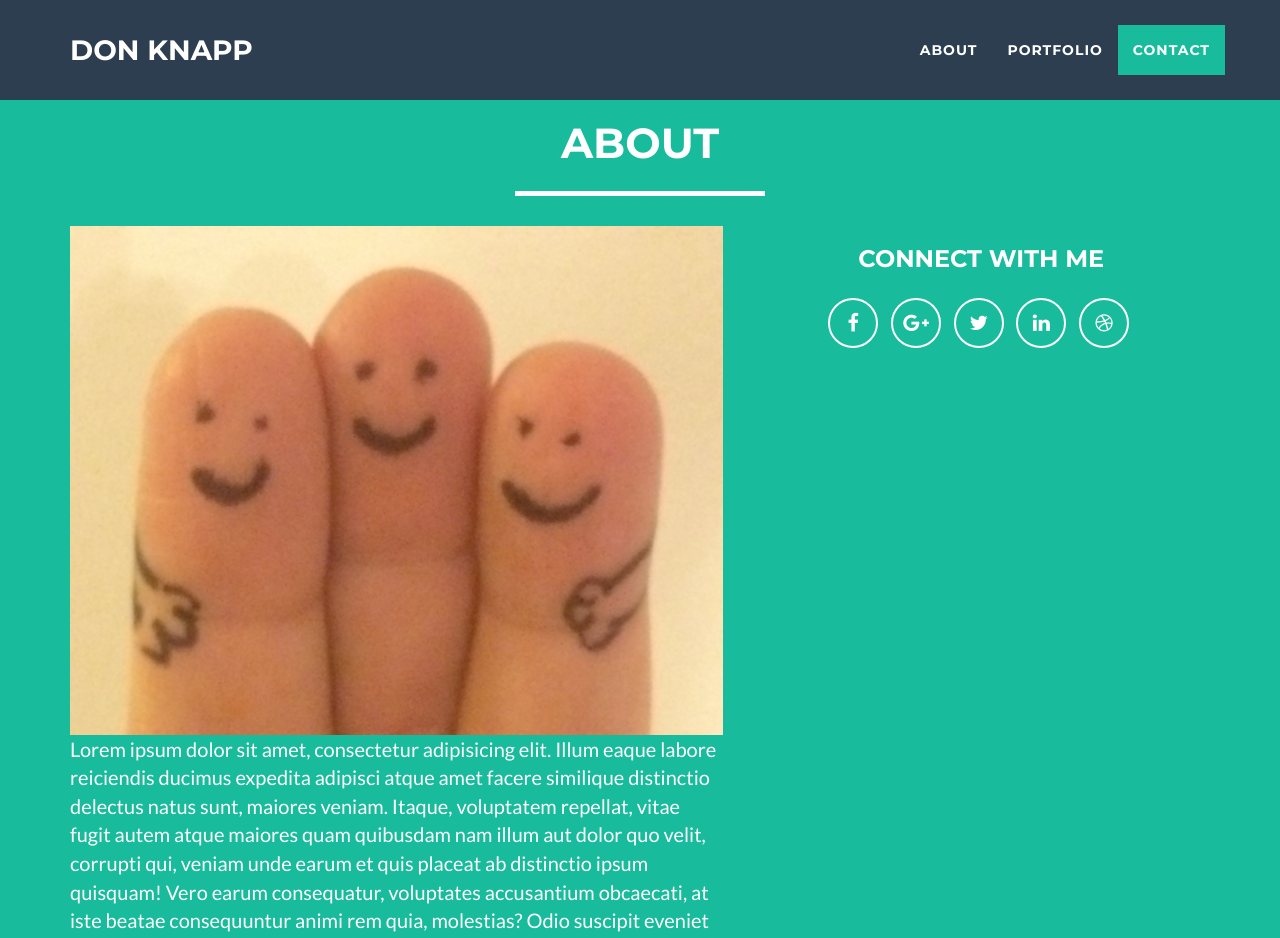
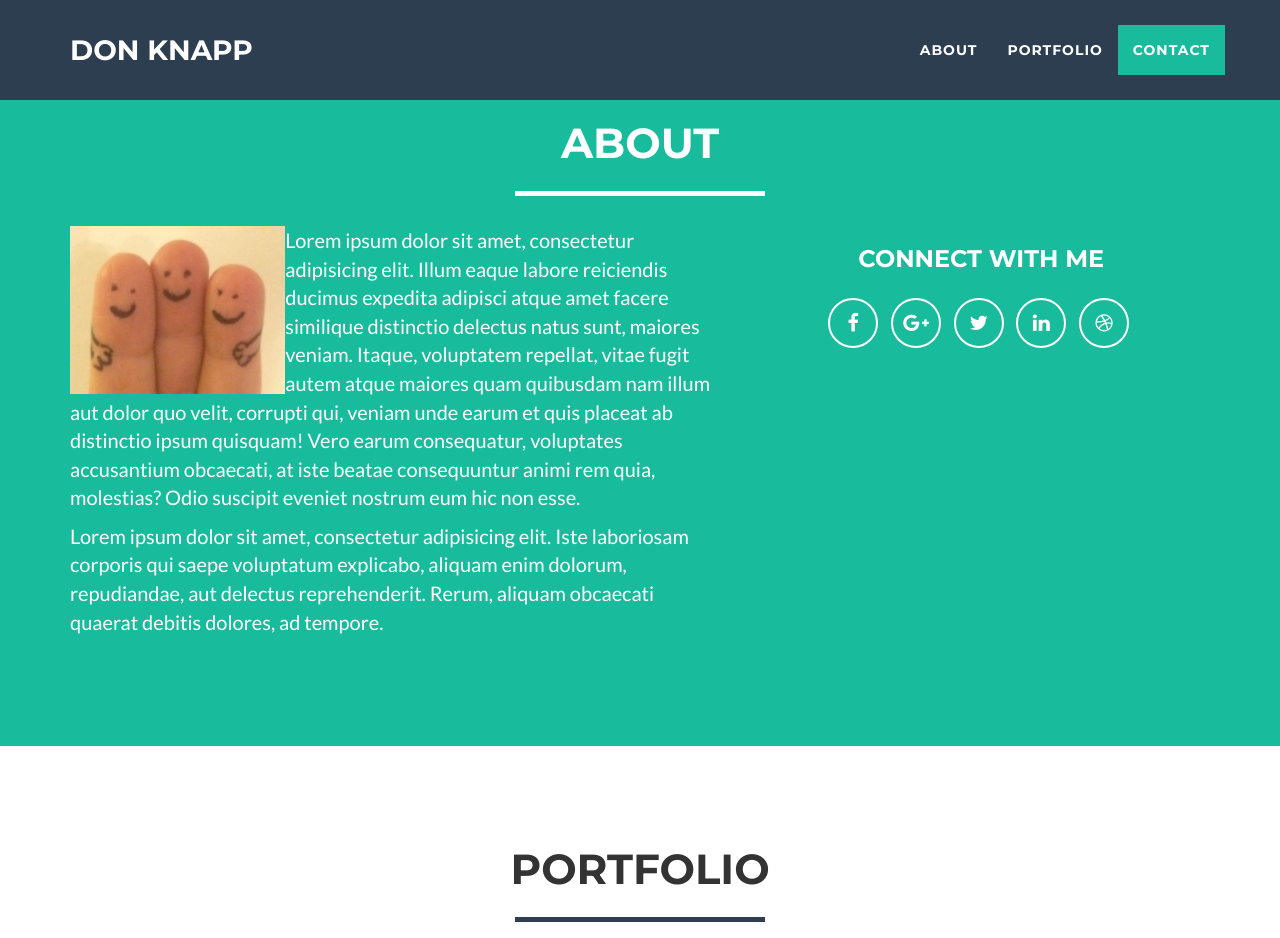
Before and after one commit to dknapp2000/Bootstrap-Portfolio, a PHP site: page / in a window 1280 px wide. Shown: the top 938 px of the page. Run offline with PHP 8.4, Linux system fonts and the light colour scheme; some libraries are stand-ins or nearby versions.

Commit message:
Corrected CSS img width

```diff
--- a/css/style.css
+++ b/css/style.css
@@ -1,7 +1,7 @@
 
 #thegang {
 	float: left;
-	size: 33%;
+	width: 33%;
 }
 
 #about {
```
